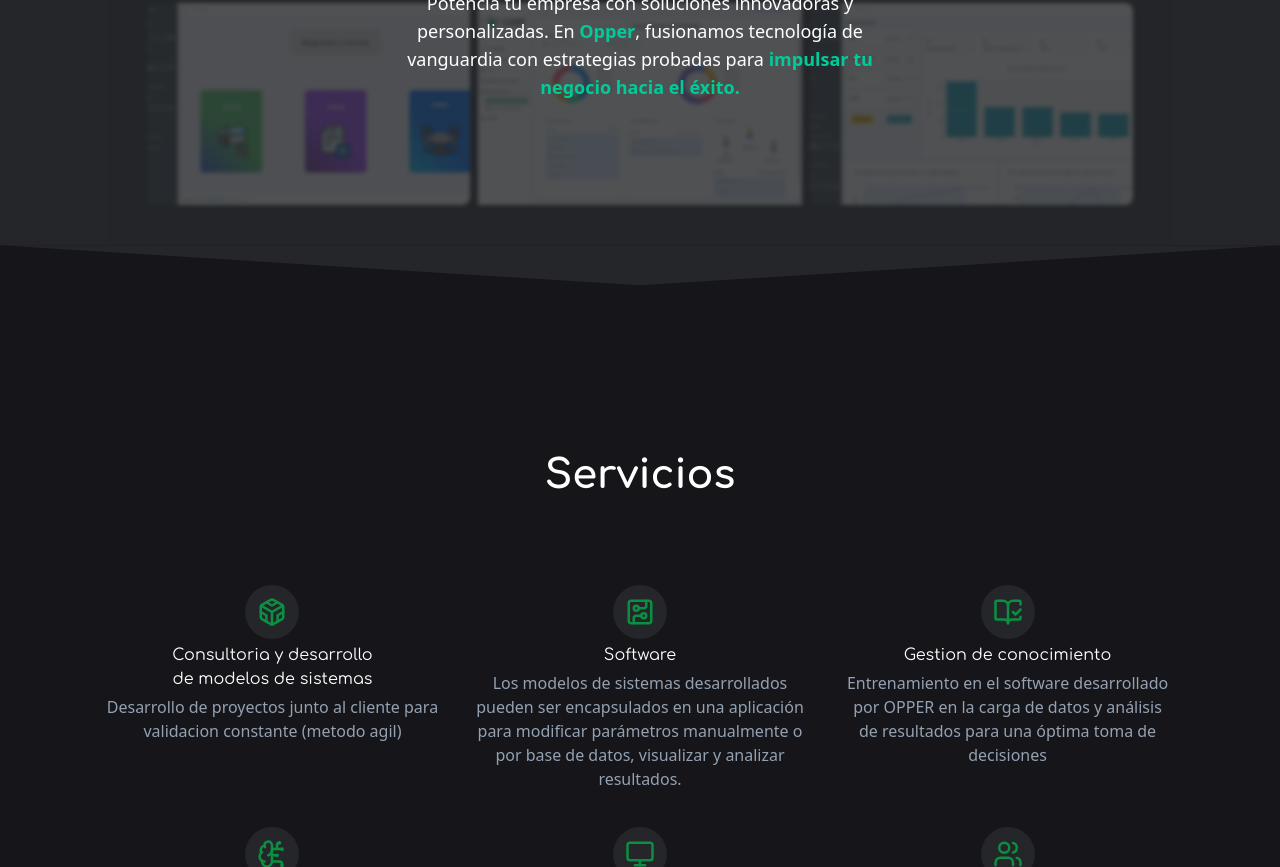
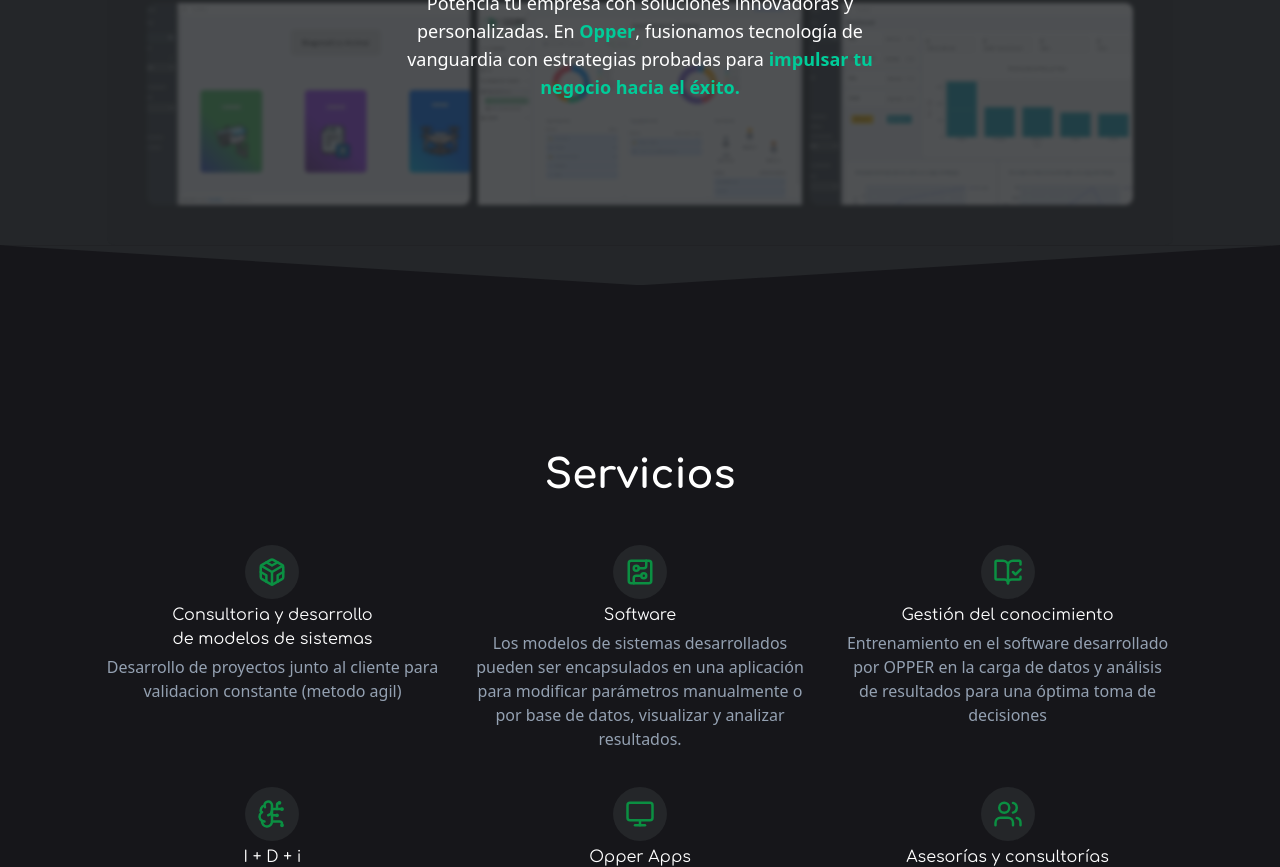
Before and after one commit to id4n4/opper-web, an Astro site: page / in a window 1280 px wide. Shown: the part 327-1194 px from the top of the page. Built offline with nearby package versions, Linux system fonts and the light colour scheme; Astro itself is replaced by a stand-in of ours.

Commit message:
Actualizar texto de servicios en la página de inicio

```diff
--- a/src/components/home/Services.astro
+++ b/src/components/home/Services.astro
@@ -13,7 +13,7 @@ import ServicesIcon from "@/components/iconos/ServiceIcons.astro";
 
 <section class="py-[10rem]">
   <ResponsiveLayout>
-    <div class="flex flex-col justify-center items-center text-center mb-20">
+    <div class="flex flex-col justify-center items-center text-center mb-10">
       <h1>Servicios</h1>
       <!-- <p class="text-paragraph w-1/2">
         En el mundo empresarial de hoy, los datos son el activo más valioso. En
@@ -23,7 +23,9 @@ import ServicesIcon from "@/components/iconos/ServiceIcons.astro";
         decisiones empresariales hacia el éxito..
       </p> -->
     </div>
-    <div class="grid grid-cols-2 md:grid-cols-3 gap-9 text-center">
+    <div
+      class="grid grid-cols-1 sm:grid-cols-2 md:grid-cols-3 gap-9 text-center"
+    >
       <div class="flex flex-col items-center gap-1">
         <ServicesIcon>
           <LuCodesandbox />
@@ -51,7 +53,7 @@ import ServicesIcon from "@/components/iconos/ServiceIcons.astro";
         <ServicesIcon>
           <LuBookOpenCheck />
         </ServicesIcon>
-        <h3 class="text-balance w-2/3">Gestion de conocimiento</h3>
+        <h3 class="text-balance w-2/3">Gestión del conocimiento</h3>
         <p>
           Entrenamiento en el software desarrollado por OPPER en la carga de
           datos y análisis de resultados para una óptima toma de decisiones
```
